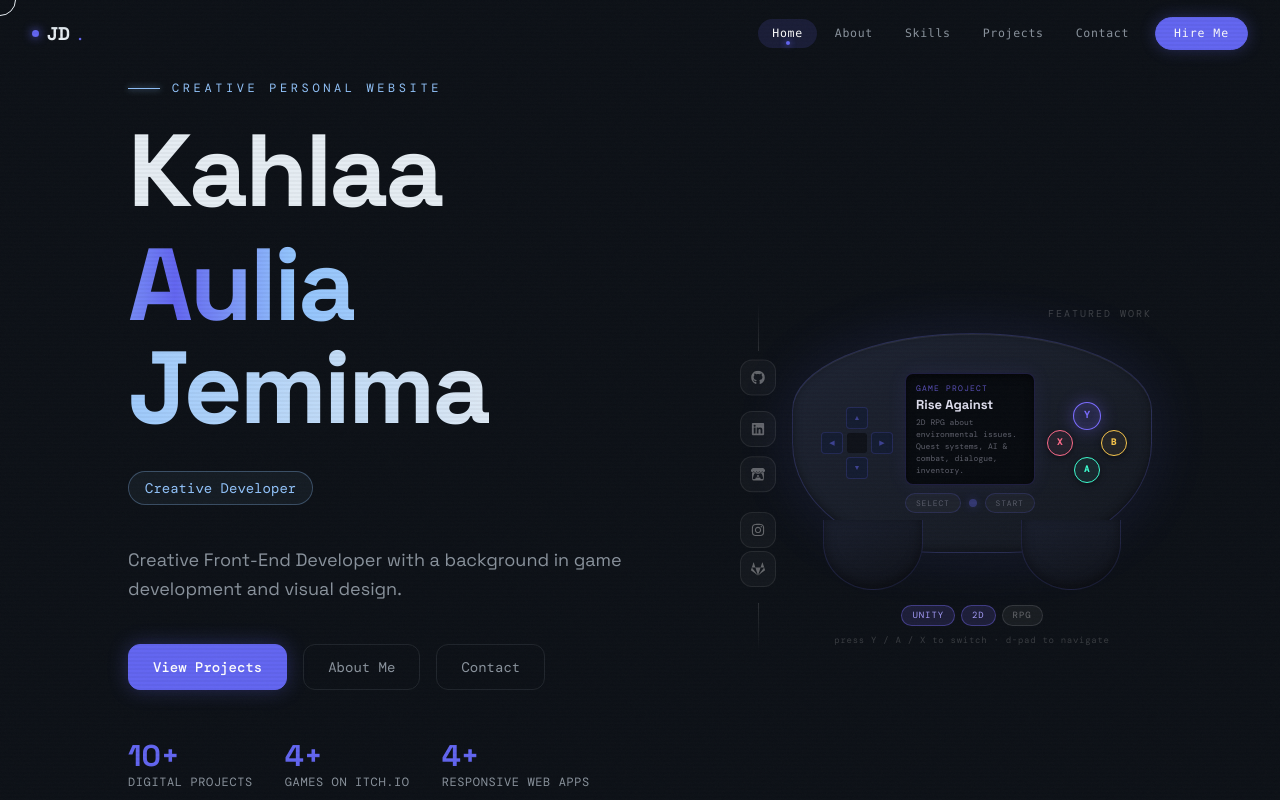
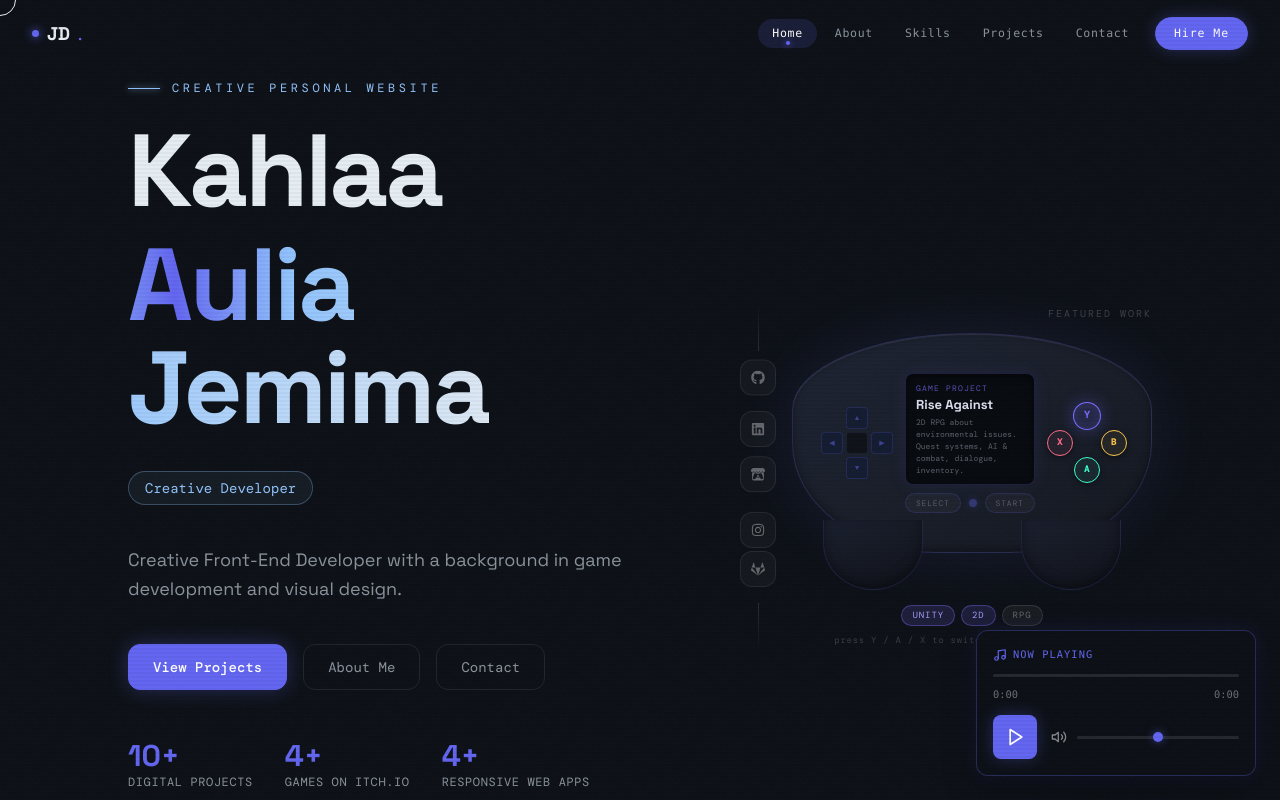
Before and after one commit to Jemsdiggory/personal-website, a Next.js app: page / in a window 1280 px wide. Shown: the top 800 px of the page. Built offline with nearby package versions, Linux system fonts and the light colour scheme; a web font is replaced by a local one.

Commit message:
adding music widget

```diff
--- a/app/page.js
+++ b/app/page.js
@@ -1,7 +1,8 @@
 'use client'
 
-import { useState } from 'react'
+import { useState, useEffect } from 'react'
 import LoadingScreen from '@/components/LoadingScreen'
+import MusicWidget from '@/components/MusicWidget'
 import Hero         from '@/sections/Hero'
 import About        from '@/sections/About'
 import LifeCollage  from '@/sections/LifeCollage'
@@ -15,9 +16,15 @@ import Contact from '@/sections/Contact'
 export default function Home() {
   const [loaded, setLoaded] = useState(false)
 
+  // Scroll to top on mount
+  useEffect(() => {
+    window.scrollTo(0, 0)
+  }, [])
+
   return (
     <main>
       <LoadingScreen onComplete={() => setLoaded(true)} />
+      <MusicWidget />
 
       <div style={{ opacity: loaded ? 1 : 0, transition: 'opacity 0.5s ease' }}>
         <Hero />
--- /dev/null
+++ b/components/MusicWidget.js
@@ -0,0 +1,286 @@
+'use client'
+
+import { useEffect, useRef, useState } from 'react'
+import { FiPlay, FiPause, FiVolume2, FiVolumeX, FiMusic } from 'react-icons/fi'
+
+export default function MusicWidget() {
+  const audioRef = useRef(null)
+  const [isPlaying, setIsPlaying] = useState(false)
+  const [currentTime, setCurrentTime] = useState(0)
+  const [duration, setDuration] = useState(0)
+  const [volume, setVolume] = useState(0.5)
+  const [isMuted, setIsMuted] = useState(false)
+
+  useEffect(() => {
+    const audio = audioRef.current
+    if (!audio) return
+
+    const updateTime = () => setCurrentTime(audio.currentTime)
+
+    const updateDuration = () => {
+      if (audio.duration && !isNaN(audio.duration) && isFinite(audio.duration)) {
+        setDuration(audio.duration)
+      }
+    }
+
+    const handleEnd = () => setIsPlaying(false)
+    const handleError = () => console.error('Audio failed to load:', audio.error)
+
+    audio.addEventListener('timeupdate', updateTime)
+    audio.addEventListener('loadedmetadata', updateDuration)
+    audio.addEventListener('loadeddata', updateDuration)
+    audio.addEventListener('canplay', updateDuration)
+    audio.addEventListener('durationchange', updateDuration)
+    audio.addEventListener('ended', handleEnd)
+    audio.addEventListener('error', handleError)
+
+    // Set initial volume
+    audio.volume = volume
+
+    // Trigger duration check after a delay
+    const timer = setTimeout(() => {
+      if (audio.duration && !isNaN(audio.duration)) {
+        setDuration(audio.duration)
+      }
+    }, 1000)
+
+    return () => {
+      clearTimeout(timer)
+      audio.removeEventListener('timeupdate', updateTime)
+      audio.removeEventListener('loadedmetadata', updateDuration)
+      audio.removeEventListener('loadeddata', updateDuration)
+      audio.removeEventListener('canplay', updateDuration)
+      audio.removeEventListener('durationchange', updateDuration)
+      audio.removeEventListener('ended', handleEnd)
+      audio.removeEventListener('error', handleError)
+    }
+  }, [volume])
+
+  const togglePlay = () => {
+    if (audioRef.current) {
+      if (isPlaying) {
+        audioRef.current.pause()
+        setIsPlaying(false)
+      } else {
+        const playPromise = audioRef.current.play()
+        if (playPromise !== undefined) {
+          playPromise
+            .then(() => setIsPlaying(true))
+            .catch(err => console.error('Play error:', err))
+        } else {
+          setIsPlaying(true)
+        }
+      }
+    }
+  }
+
+  const toggleMute = () => {
+    if (audioRef.current) {
+      audioRef.current.volume = isMuted ? volume : 0
+      setIsMuted(!isMuted)
+    }
+  }
+
+  const handleVolumeChange = (e) => {
+    const newVolume = parseFloat(e.target.value)
+    setVolume(newVolume)
+    if (audioRef.current) {
+      audioRef.current.volume = newVolume
+    }
+    setIsMuted(newVolume === 0)
+  }
+
+  const handleProgress = (e) => {
+    const rect = e.currentTarget.getBoundingClientRect()
+    const percent = (e.clientX - rect.left) / rect.width
+    const newTime = percent * duration
+    if (audioRef.current) {
+      audioRef.current.currentTime = newTime
+    }
+    setCurrentTime(newTime)
+  }
+
+  const formatTime = (time) => {
+    if (!time || isNaN(time)) return '0:00'
+    const minutes = Math.floor(time / 60)
+    const seconds = Math.floor(time % 60)
+    return `${minutes}:${seconds.toString().padStart(2, '0')}`
+  }
+
+  return (
+    <div
+      style={{
+        position: 'fixed',
+        bottom: '24px',
+        right: '24px',
+        background: 'rgba(13,17,23,0.9)',
+        backdropFilter: 'blur(12px)',
+        border: '1px solid rgba(99,102,241,0.3)',
+        borderRadius: '12px',
+        padding: '16px',
+        width: '280px',
+        zIndex: 50,
+        boxShadow: '0 8px 32px rgba(0,0,0,0.4), 0 0 20px rgba(99,102,241,0.15)',
+      }}
+    >
+      <audio
+        ref={audioRef}
+        src="/assets/music.mp3"
+        preload="auto"
+        crossOrigin="anonymous"
+      />
+
+      {/* Header */}
+      <div style={{ display: 'flex', alignItems: 'center', justifyContent: 'space-between', marginBottom: '12px' }}>
+        <p
+          style={{
+            fontFamily: 'var(--font-mono)',
+            fontSize: '0.65rem',
+            letterSpacing: '0.1em',
+            textTransform: 'uppercase',
+            color: 'var(--accent)',
+            margin: 0,
+          }}
+        >
+          <span style={{ display: 'flex', alignItems: 'center', gap: '6px' }}>
+            <FiMusic size={14} />
+            Now Playing
+          </span>
+        </p>
+      </div>
+
+      {/* Progress bar */}
+      <div
+        onClick={handleProgress}
+        style={{
+          width: '100%',
+          height: '3px',
+          background: 'rgba(255,255,255,0.1)',
+          borderRadius: '2px',
+          cursor: 'pointer',
+          marginBottom: '10px',
+          overflow: 'hidden',
+        }}
+      >
+        <div
+          style={{
+            height: '100%',
+            background: 'linear-gradient(90deg, var(--accent), var(--accent2))',
+            width: `${duration ? (currentTime / duration) * 100 : 0}%`,
+            transition: isPlaying ? 'none' : 'width 0.1s ease',
+          }}
+        />
+      </div>
+
+      {/* Time display */}
+      <div
+        style={{
+          display: 'flex',
+          justifyContent: 'space-between',
+          fontSize: '0.65rem',
+          fontFamily: 'var(--font-mono)',
+          color: 'rgba(255,255,255,0.4)',
+          marginBottom: '12px',
+        }}
+      >
+        <span>{formatTime(currentTime)}</span>
+        <span>{formatTime(duration)}</span>
+      </div>
+
+      {/* Controls */}
+      <div style={{ display: 'flex', alignItems: 'center', gap: '10px' }}>
+        {/* Play/Pause */}
+        <button
+          onClick={togglePlay}
+          style={{
+            background: 'var(--accent)',
+            border: 'none',
+            borderRadius: '8px',
+            width: '44px',
+            height: '44px',
+            display: 'flex',
+            alignItems: 'center',
+            justifyContent: 'center',
+            cursor: 'pointer',
+            color: '#fff',
+            transition: 'all 0.2s ease',
+            boxShadow: '0 0 16px rgba(99,102,241,0.3)',
+          }}
+          onMouseEnter={(e) => {
+            e.currentTarget.style.transform = 'scale(1.05)'
+            e.currentTarget.style.boxShadow = '0 0 24px rgba(99,102,241,0.5)'
+          }}
+          onMouseLeave={(e) => {
+            e.currentTarget.style.transform = 'scale(1)'
+            e.currentTarget.style.boxShadow = '0 0 16px rgba(99,102,241,0.3)'
+          }}
+        >
+          {isPlaying ? <FiPause size={20} /> : <FiPlay size={20} style={{ marginLeft: '2px' }} />}
+        </button>
+
+        {/* Volume control */}
+        <div style={{ display: 'flex', alignItems: 'center', gap: '6px', flex: 1 }}>
+          <button
+            onClick={toggleMute}
+            style={{
+              background: 'none',
+              border: 'none',
+              cursor: 'pointer',
+              color: 'rgba(255,255,255,0.5)',
+              display: 'flex',
+              alignItems: 'center',
+              padding: '4px',
+              transition: 'color 0.2s ease',
+            }}
+            onMouseEnter={(e) => e.currentTarget.style.color = 'var(--accent)'}
+            onMouseLeave={(e) => e.currentTarget.style.color = 'rgba(255,255,255,0.5)'}
+          >
+            {isMuted || volume === 0 ? <FiVolumeX size={16} /> : <FiVolume2 size={16} />}
+          </button>
+
+          <input
+            type="range"
+            min="0"
+            max="1"
+            step="0.01"
+            value={isMuted ? 0 : volume}
+            onChange={handleVolumeChange}
+            style={{
+              flex: 1,
+              height: '3px',
+              background: 'rgba(255,255,255,0.1)',
+              borderRadius: '2px',
+              outline: 'none',
+              cursor: 'pointer',
+              WebkitAppearance: 'none',
+              appearance: 'none',
+            }}
+          />
+        </div>
+      </div>
+
+      {/* Volume slider styles */}
+      <style>{`
+        input[type="range"]::-webkit-slider-thumb {
+          -webkit-appearance: none;
+          appearance: none;
+          width: 10px;
+          height: 10px;
+          background: var(--accent);
+          border-radius: 50%;
+          cursor: pointer;
+          box-shadow: 0 0 8px rgba(99,102,241,0.5);
+        }
+        input[type="range"]::-moz-range-thumb {
+          width: 10px;
+          height: 10px;
+          background: var(--accent);
+          border-radius: 50%;
+          cursor: pointer;
+          border: none;
+          box-shadow: 0 0 8px rgba(99,102,241,0.5);
+        }
+      `}</style>
+    </div>
+  )
+}
```
Also changed, not shown: 1 other file (tests, documents, lock files or other folders).
